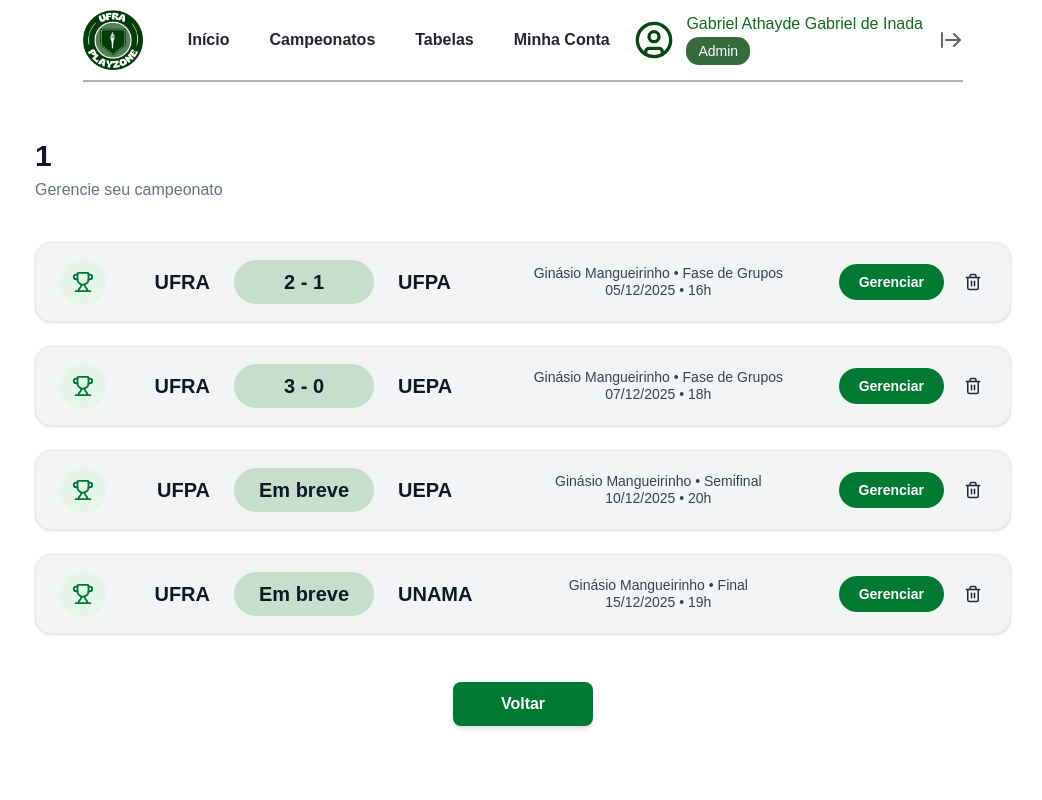
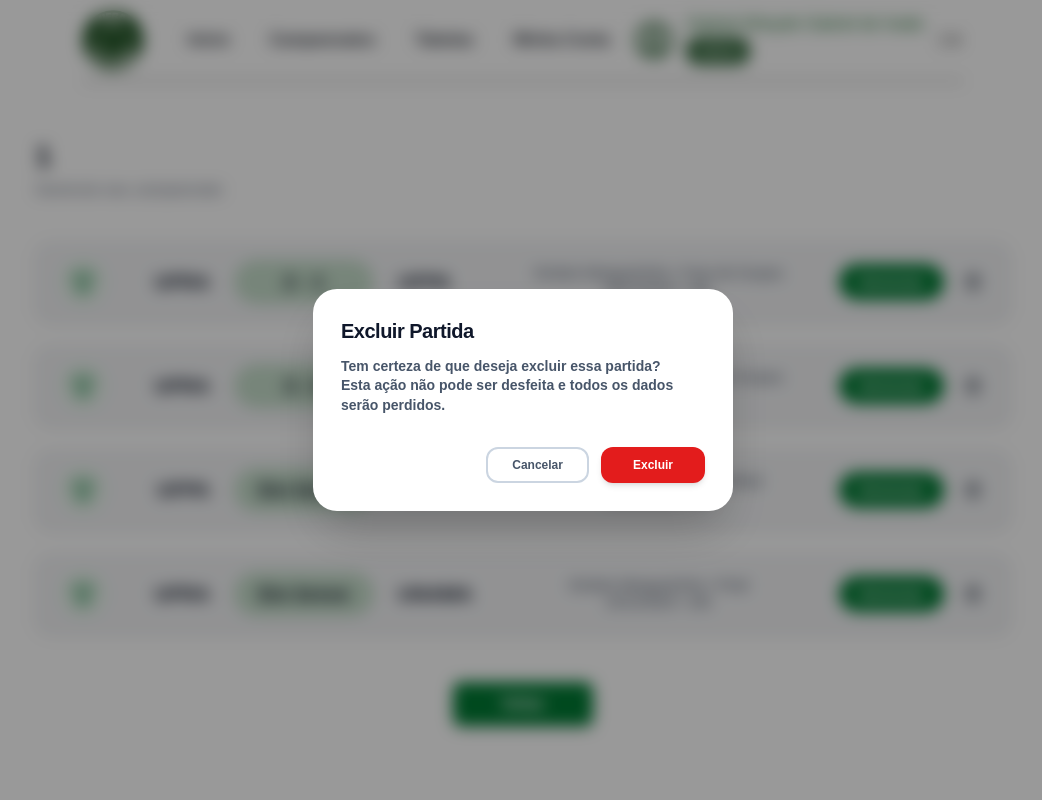
Before and after one commit to GabrielInada/PlayZone, a Next.js app in the folder frontend/: page /1/ver-partidas in a window 1280 px wide. Both pictures are taken after a click on the button 1090 px from the left and 282 px from the top of the page. Shown: the top 800 px of the page, without its empty margins (117-1159 px from the left). Built offline with nearby package versions, Linux system fonts and the light colour scheme.

Commit message:
implementa modal de exclusão de partida

```diff
--- a/frontend/src/app/(dashboard)/[nome]/ver-partidas/page.tsx
+++ b/frontend/src/app/(dashboard)/[nome]/ver-partidas/page.tsx
@@ -1,8 +1,9 @@
 "use client";
 
-import React from "react";
+import React, { useState } from "react";
 import { useParams } from "next/navigation";
 import { Trophy, Trash2 } from "lucide-react";
+import ModalExcluirPartida from "@/components/ModalExcluirPartida";
 
 const MOCK_PARTIDAS = [
   {
@@ -57,6 +58,23 @@
     ? decodeURIComponent(params.nome as string)
     : "Campeonato";
 
+  const [partidas, setPartidas] = useState(MOCK_PARTIDAS);
+  const [isModalOpen, setIsModalOpen] = useState(false);
+  const [partidaParaExcluir, setPartidaParaExcluir] = useState<number | null>(null);
+
+  const handleOpenExcluir = (id: number) => {
+    setPartidaParaExcluir(id);
+    setIsModalOpen(true);
+  };
+
+  const handleConfirmExcluir = () => {
+    if (partidaParaExcluir !== null) {
+      setPartidas((prev) => prev.filter((p) => p.id !== partidaParaExcluir));
+      setIsModalOpen(false);
+      setPartidaParaExcluir(null);
+    }
+  };
+
   return (
     <div className="min-h-screen bg-white flex flex-col font-bold">
       <div className="w-full max-w-5xl mx-auto px-6 pt-10 pb-20 text-gray-900">
@@ -71,7 +89,7 @@
         </div>
 
         <div className="flex flex-col gap-6 mb-12">
-          {MOCK_PARTIDAS.map((partida) => (
+          {partidas.map((partida) => (
             <div
               key={partida.id}
               className="w-full bg-gray-100 rounded-2xl px-6 py-4 border border-gray-200 shadow-sm"
@@ -112,7 +130,10 @@
                     Gerenciar
                   </button>
 
-                  <button className="p-1 text-gray-800 hover:text-red-600 transition cursor-pointer">
+                  <button
+                    onClick={() => handleOpenExcluir(partida.id)}
+                    className="p-1 text-gray-800 hover:text-red-600 transition cursor-pointer"
+                  >
                     <Trash2 size={18} />
                   </button>
                 </div>
@@ -131,6 +152,12 @@
           </button>
         </div>
       </div>
+
+      <ModalExcluirPartida
+        isOpen={isModalOpen}
+        onClose={() => setIsModalOpen(false)}
+        onConfirm={handleConfirmExcluir}
+      />
     </div>
   );
 }
--- /dev/null
+++ b/frontend/src/components/ModalExcluirPartida/index.tsx
@@ -0,0 +1,48 @@
+"use client";
+import React from 'react';
+
+interface ModalExcluirPartidaProps {
+  isOpen: boolean;
+  onClose: () => void;
+  onConfirm: () => void;
+}
+
+export default function ModalExcluirPartida({ isOpen, onClose, onConfirm }: ModalExcluirPartidaProps) {
+  if (!isOpen) return null;
+
+  return (
+    <div className="fixed inset-0 z-[100] flex items-center justify-center bg-black/40 backdrop-blur-sm p-4" onClick={onClose}>
+      <div
+        className="bg-white w-full max-w-[420px] rounded-[24px] shadow-2xl p-7 animate-in fade-in zoom-in duration-200"
+        onClick={(e) => e.stopPropagation()}
+      >
+        {/* Título */}
+        <h2 className="text-xl font-black text-[#0f172a] mb-3 tracking-tight">
+          Excluir Partida
+        </h2>
+
+        {/* Texto com a frase de aviso na linha de baixo */}
+        <p className="text-[#475569] font-bold text-sm leading-snug mb-8">
+          Tem certeza de que deseja excluir essa partida? <br />
+          Esta ação não pode ser desfeita e todos os dados serão perdidos.
+        </p>
+
+        {/* Botões */}
+        <div className="flex justify-end gap-3">
+          <button
+            onClick={onClose}
+            className="px-6 py-2 border-2 border-[#cbd5e1] rounded-xl font-black text-[#475569] hover:bg-gray-50 transition-all cursor-pointer text-xs"
+          >
+            Cancelar
+          </button>
+          <button
+            onClick={onConfirm}
+            className="px-8 py-2 bg-[#e31c1c] hover:bg-[#c11818] text-white rounded-xl font-black transition-all active:scale-95 cursor-pointer shadow-md text-xs"
+          >
+            Excluir
+          </button>
+        </div>
+      </div>
+    </div>
+  );
+}
```
